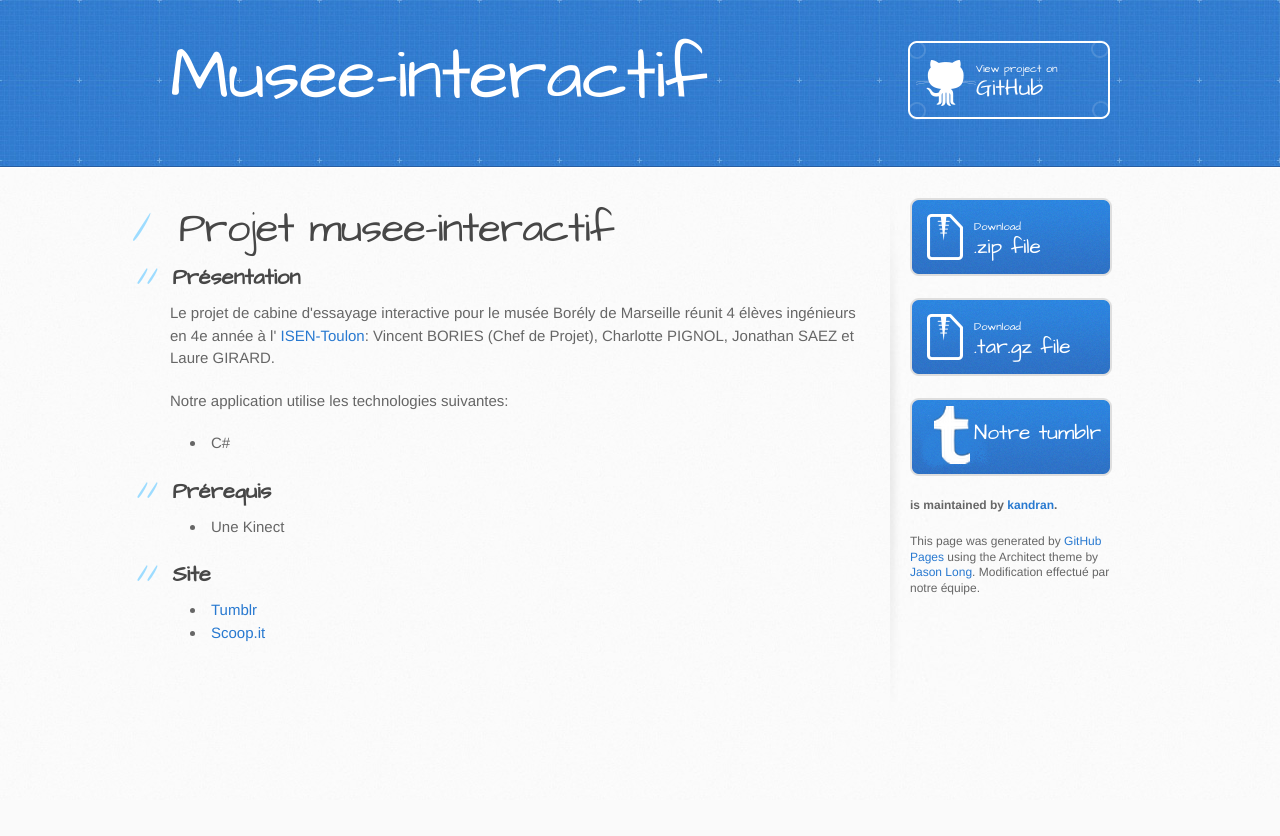
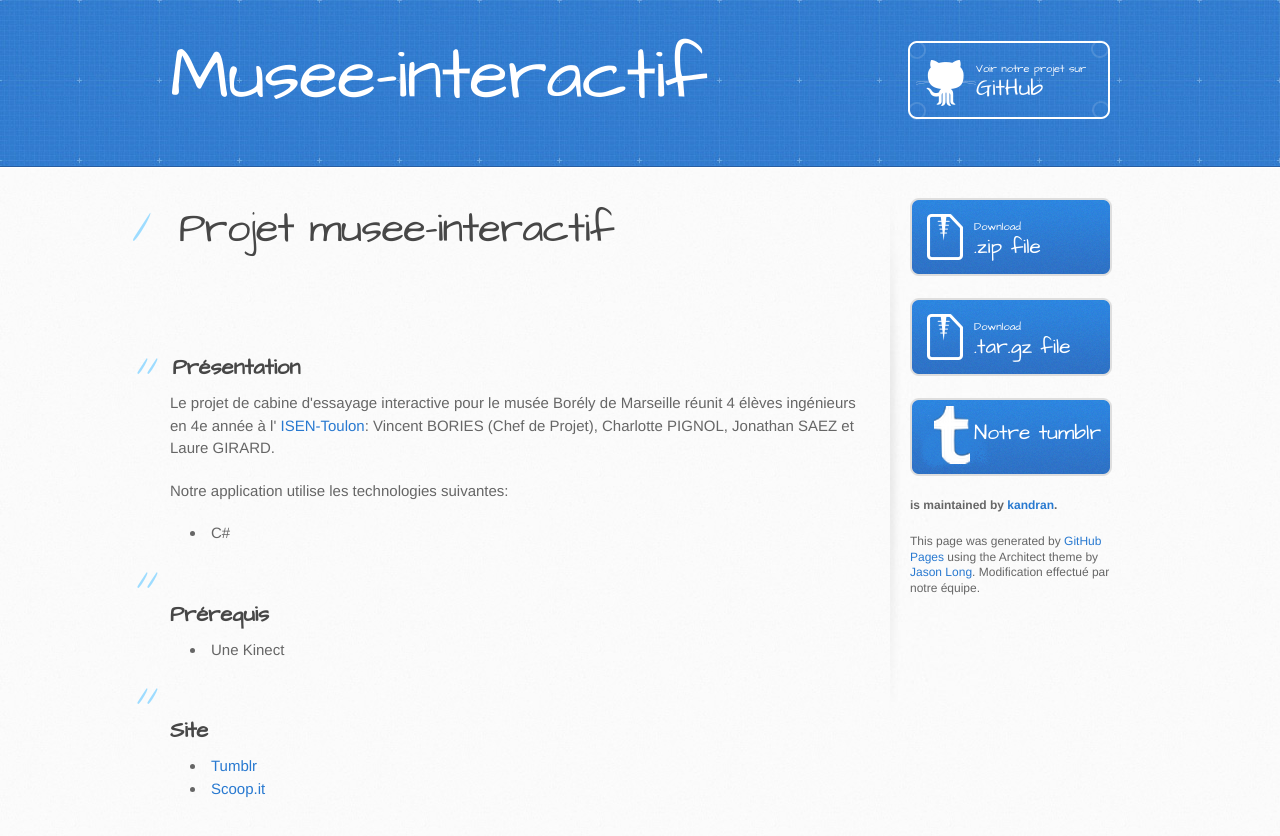
Before and after one commit to kandran/musee-interactif, a plain HTML site: page index.html in a window 1280 px wide. Before the commit the page ends 800 px from the top, so only its background shows below. Drawn offline with Linux system fonts and the light colour scheme.

Commit message:
Traduction et mise en page

```diff
--- a/index.html
+++ b/index.html
@@ -21,7 +21,7 @@
       <div class="inner">
         <h1>Musee-interactif</h1>
         <h2></h2>
-        <a href="https://github.com/kandran/musee-interactif" class="button"><small>View project on</small>GitHub</a>
+        <a href="https://github.com/kandran/musee-interactif" class="button"><small>Voir notre projet sur</small>GitHub</a>
 
       </div>
     </header>
@@ -31,22 +31,22 @@
         <section id="main-content">
           <h1>
 <a name="projet-musee-interactif" class="anchor" href="#projet-musee-interactif"><span class="octicon octicon-link"></span></a>Projet musee-interactif</h1>
-
+<br/><br/><br/><br />
 <h2>
 <a name="pr%C3%A9sentation" class="anchor" href="#pr%C3%A9sentation"><span class="octicon octicon-link"></span></a>Présentation</h2>
 
-<p>Le projet de cabine d'essayage interactive pour le musée Borély de Marseille réunit 4 élèves ingénieurs en 4e année à l' <a href="http://www.isen.fr/toulon.asp">ISEN-Toulon</a>: Vincent BORIES (Chef de Projet), Charlotte PIGNOL, Jonathan SAEZ et Laure GIRARD.</p>
+<p>Le projet de cabine d'essayage interactive pour le musée Borély de Marseille réunit 4 élèves ingénieurs en 4e année à l' <a href="http://www.isen.fr/">ISEN-Toulon</a>: Vincent BORIES (Chef de Projet), Charlotte PIGNOL, Jonathan SAEZ et Laure GIRARD.</p>
 
 <p>Notre application utilise les technologies suivantes:</p>
 
 <ul>
 <li>C#</li>
-</ul><h2>
+</ul><h2><br/>
 <a name="pr%C3%A9requis" class="anchor" href="#pr%C3%A9requis"><span class="octicon octicon-link"></span></a>Prérequis</h2>
 
 <ul>
 <li>Une Kinect</li>
-</ul><h2>
+</ul><h2><br/>
 <a name="site" class="anchor" href="#site"><span class="octicon octicon-link"></span></a>Site</h2>
 
 <ul>
```
